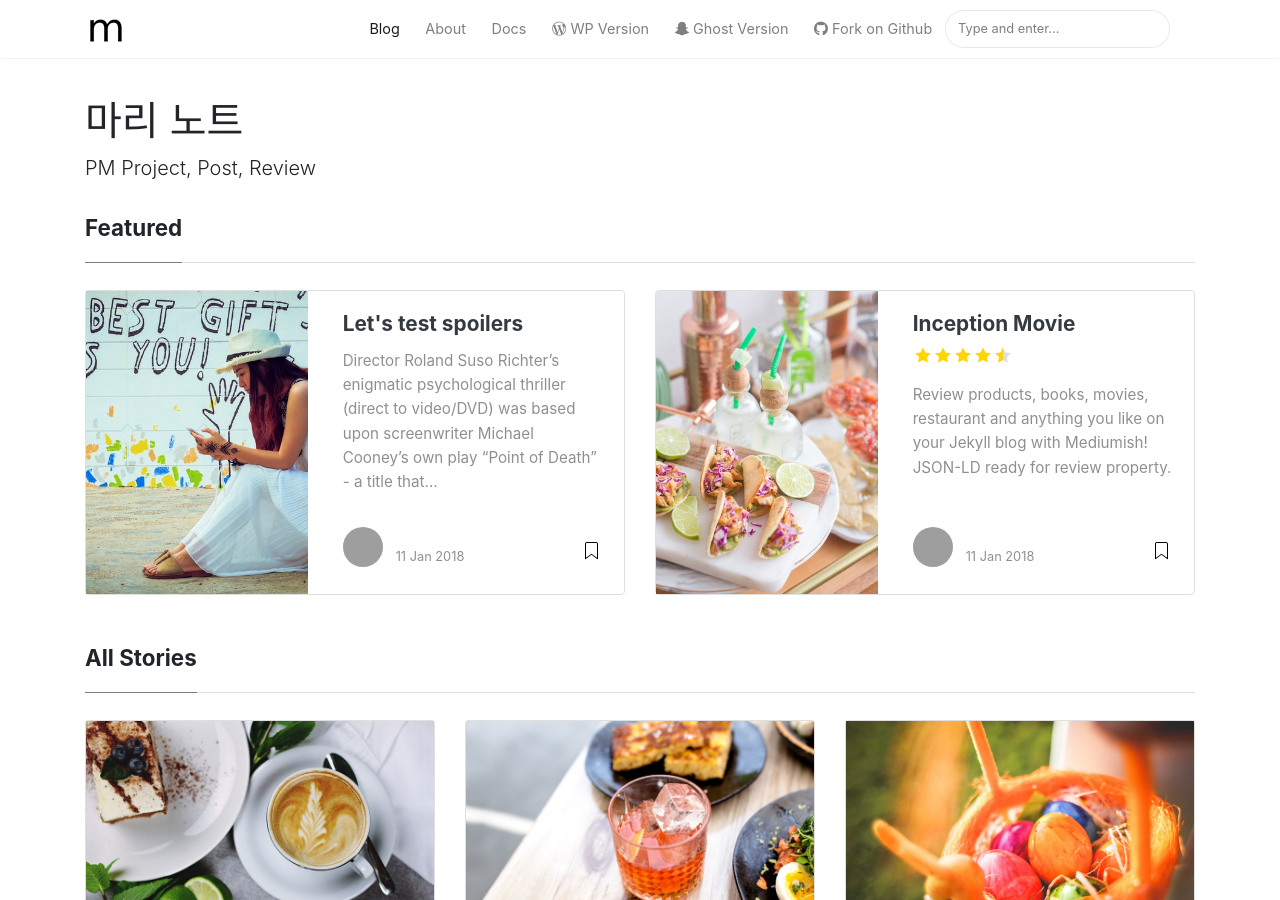
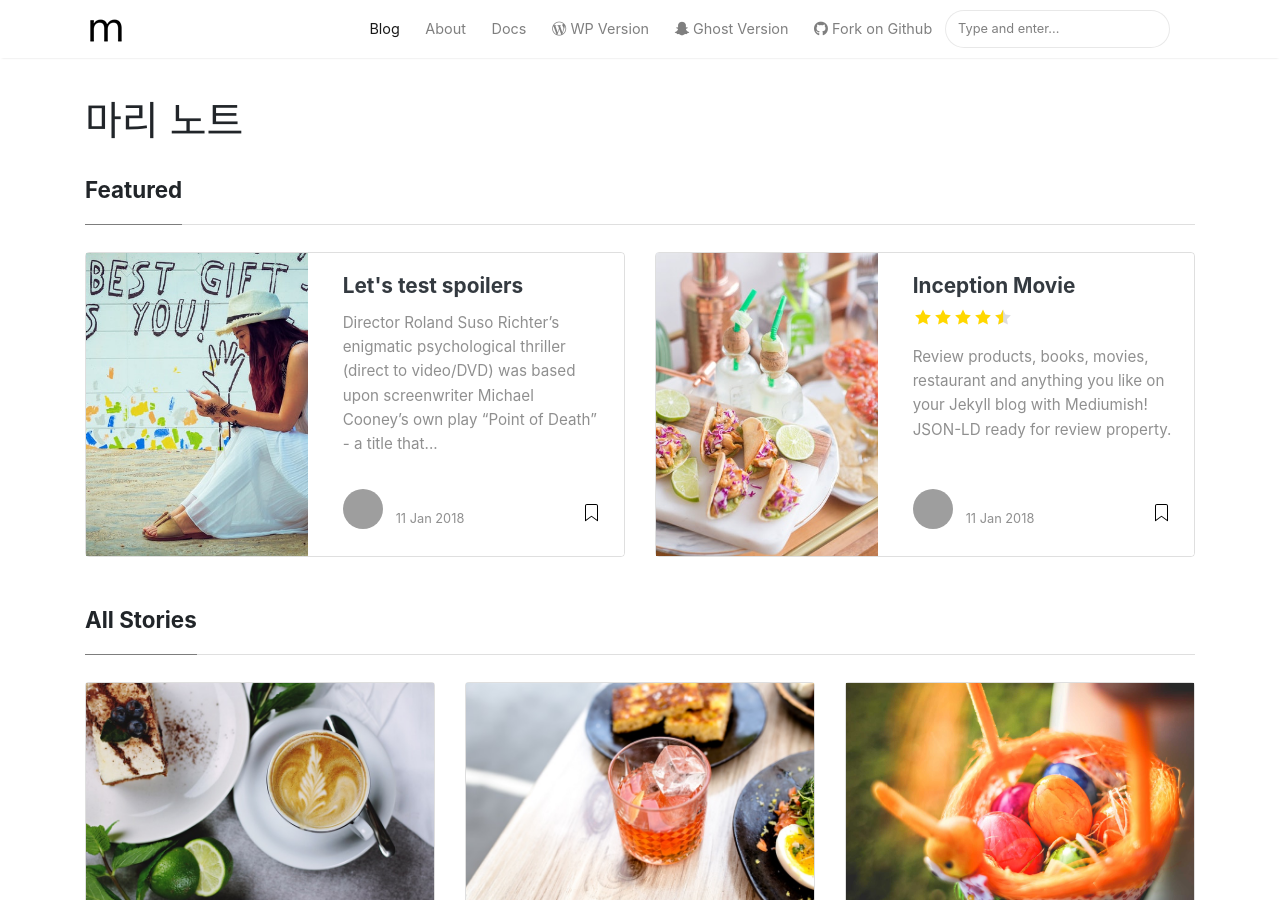
Before and after one commit to marikimhye/marikimhye.github.io, a Jekyll site: the page built from index.html, in a window 1280 px wide and 900 px high. Built offline with Jekyll 4.4.1, drawn with Linux system fonts in a browser that asks for light colours; nearby versions of some CDN libraries; the list of posts is cut into pages by our own code; grey boxes are pictures that could not be loaded.

Commit message:
Update _config.yml

```diff
--- a/_config.yml
+++ b/_config.yml
@@ -1,7 +1,7 @@
 # Site
 name: "마리 노트"
 title: "마리 노트"
-description: "PM Project, Post, Review"
+description: ""
 logo: "assets/images/logo.png"
 favicon: "assets/images/logo.png"
 url: "https://marikimhye.github.io"
```
